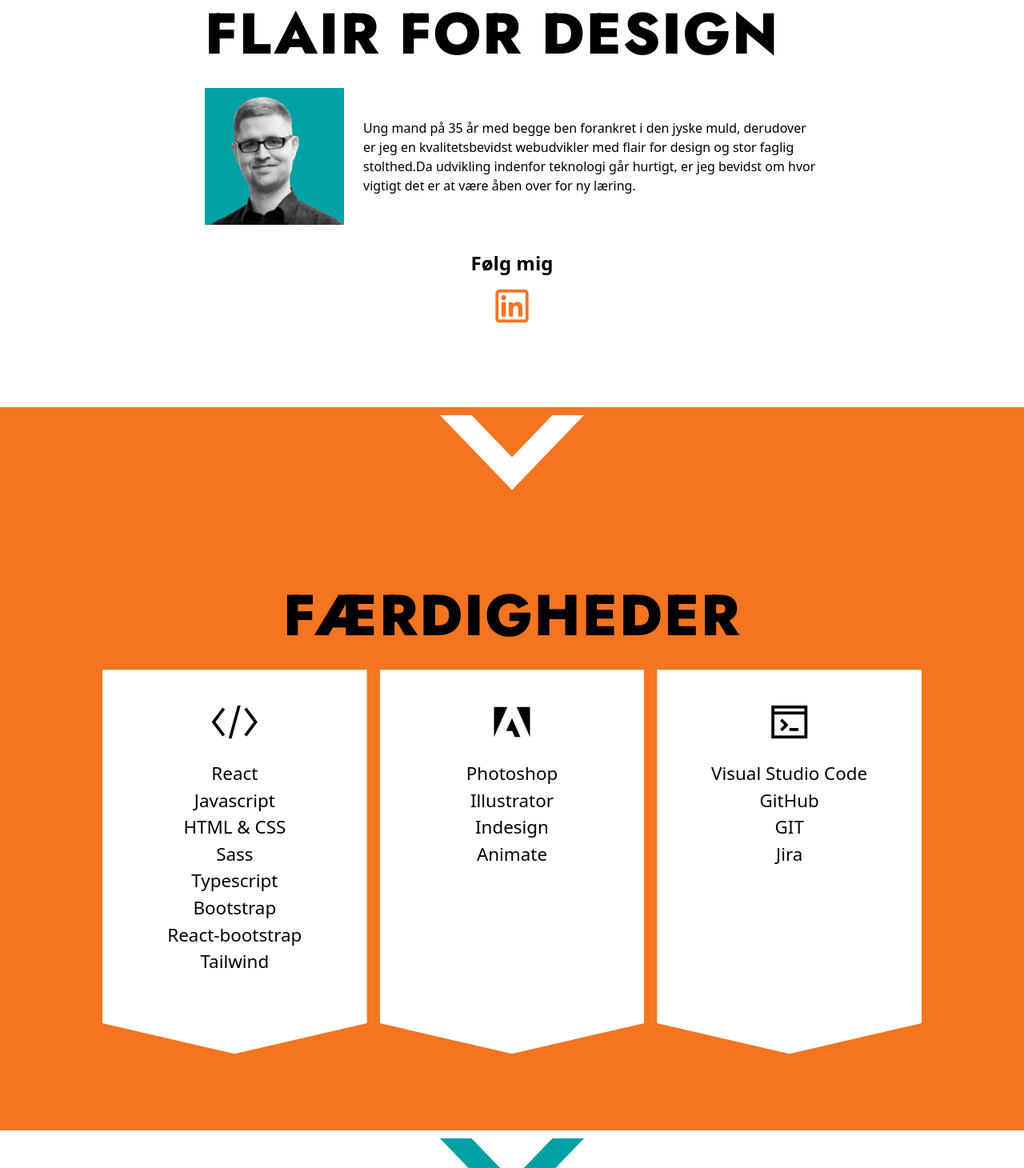
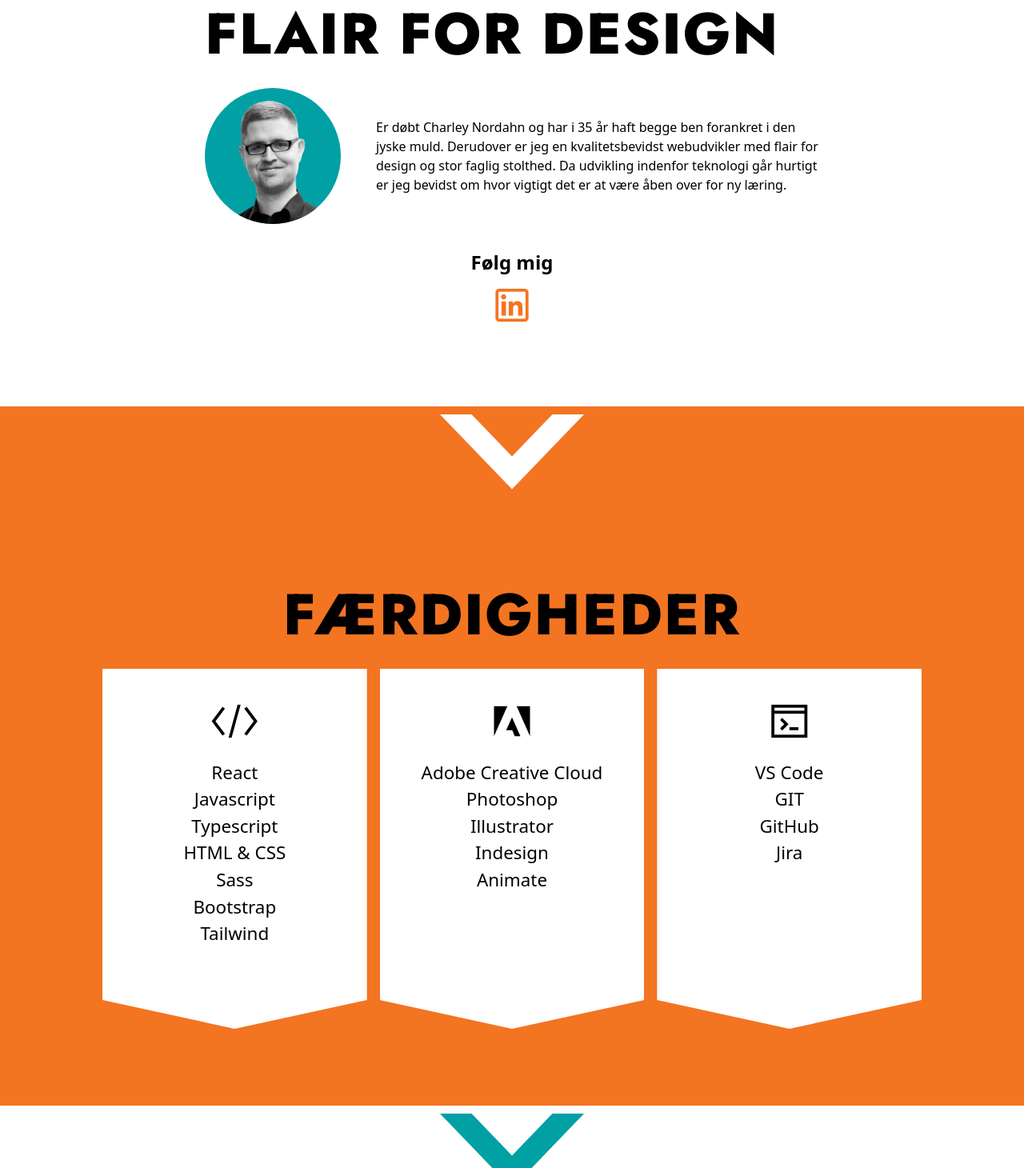
Before and after one commit to nordahn87/charleynordahn, a React (Create React App) app: page / in a window 1280 px wide. Shown: the part 1090-2550 px from the top of the page at 80% size. Built offline with nearby package versions, Linux system fonts and the light colour scheme.

Commit message:
Added new line

```diff
--- a/src/components/about.jsx
+++ b/src/components/about.jsx
@@ -14,13 +14,15 @@ const About = () => {
                             Webudvikler med flair for design
                         </h1>
                         <div className="grid sm:grid-cols-4 gap-6">
-                            <div className="grid place-content-center md:place-content-start">
-                                <img src="/assets/profile.png" alt="Profil billede" className="profile-img" />
+                            <div className="grid place-content-center md:place-content-start" >
+                                <div className="bg-blue w-[170px] h-[170px] overflow-hidden rounded-full relative">
+                                    <img src="/assets/profile.png" alt="Profil billede" className="left-[10px] top-[5px] absolute" />
+                                </div>
                             </div>
-                            <p className="font-regular text-base grid sm:col-span-3 content-center">
-                                Ung mand på 35 år med begge ben forankret i den jyske muld, derudover er jeg en kvalitetsbevidst webudvikler med flair
-                                for design og stor faglig stolthed.Da udvikling indenfor teknologi går hurtigt, er jeg bevidst om hvor vigtigt det er
-                                at være åben over for ny læring.
+                            <p className="font-regular text-base grid sm:col-span-3 pl-4 content-center">
+                                Er døbt Charley Nordahn og har i 35 år haft begge ben forankret i den jyske muld.
+                                Derudover er jeg en kvalitetsbevidst webudvikler med flair for design og stor faglig stolthed.
+                                Da udvikling indenfor teknologi går hurtigt er jeg bevidst om hvor vigtigt det er at være åben over for ny læring.
                             </p>
                         </div>
                     </section>
--- a/src/components/contact.jsx
+++ b/src/components/contact.jsx
@@ -8,14 +8,13 @@ const Contact = () => {
                     <h3 className="font-bold text-2xl mb-2">Kontakt</h3>
                     <ul className="mb-8">
                         <li>Charley Nordahn</li>
-                        <li>61 65 56 64</li>
+                        <li><a href="tel:+4561655664" title="">61 65 56 64</a></li>
                         <li>mail@charleynordahn.dk</li>
                     </ul>
                     <h3 className="font-bold text-2xl mb-2">Reference</h3>
                     <ul className="mb-8">
                         <li>Lead Developer</li>
-                        <li>Per Bloch Andersen</li>
-                        <li>31 12 10 54</li>
+                        <li><a href="tel:+4531121054" title="">31 12 10 54</a></li>
                         <li>mail@perrep.dk</li>
                     </ul>
                     <FollowMe />
--- a/src/components/footer.jsx
+++ b/src/components/footer.jsx
@@ -1,8 +1,13 @@
 const Footer = () => {
     return (
         <>
-            <footer className="bg-orange h-[80px] flex w-full justify-center items-center">
-                <p className="text-white">Copyright Charley Nordahn &copy; 2022</p>
+            <footer className="bg-orange h-[80px] flex flex-col w-full justify-center items-center">
+                <p className="text-white mb-2">Copyright Charley Nordahn &copy; 2022</p>
+                <p
+                    className="text-sm"
+                    style={{ color: '#7c3303'}}
+
+                    >Udviklet i React og Tailwind</p>
             </footer>
         </>
     );
--- a/src/components/header.jsx
+++ b/src/components/header.jsx
@@ -5,7 +5,7 @@ const Header = () => {
     return (
         <header id="#" className="h-screen">
             <section className="h-full w-full flex flex-col justify-center items-center absolute p-4">
-                <Rhombus className="h-[90vh] w-full" />
+                <Rhombus className="h-[90vh] w-full mb-4 sm:mb-0" />
                     <HeaderButtons className="sm:hidden" />
             </section>
             <section className="grid grid-cols-2">
--- a/src/components/navigation.jsx
+++ b/src/components/navigation.jsx
@@ -5,7 +5,7 @@ import NavData from '../.data/navigation.json'
 
 const Navigation = () => {
     const [toggleMobileNavMenu, setToggleMobileNavMenu] = useState(false)
-    const [burger, setBurger] = useState(false)
+    const [burgerNav, setBurgerNav] = useState(false)
 
     const closeOpen = () => {
         setToggleMobileNavMenu(!toggleMobileNavMenu)
@@ -18,20 +18,20 @@ const Navigation = () => {
     }
 
     useEffect(() => {
-        const changeBurger = () => {
+        const changeBurgerNav = () => {
             if (window.scrollY >= 80) {
-                setBurger(true)
+                setBurgerNav(true)
             } else {
-                setBurger(false)
+                setBurgerNav(false)
             }
         }
-        window.addEventListener('scroll', changeBurger)
+        window.addEventListener('scroll', changeBurgerNav)
     });
 
     return (
         <nav className='fixed top-0 right-0 z-50'>
             <button
-                className={(burger ? 'bg-black' : '') + ' p-4 z-10 top-0 right-0 transition-all'}
+                className={(burgerNav ? 'bg-black' : '') + ' p-4 z-10 top-0 right-0 transition-all'}
                 onClick={closeOpen}>
                 <i className={(toggleMobileNavMenu ? 'la-times' : 'la-bars') + ' las text-4xl text-white'}></i>
             </button>
--- a/src/components/projects.jsx
+++ b/src/components/projects.jsx
@@ -39,7 +39,7 @@ const Projects = () => {
                 <h3 className="font-bold text-3xl md:text-left text-2xl sm:text-4xl text-black uppercase my-8 tracking-wide font-jost">
                     Logoer
                 </h3>
-                <div className="grid md:grid-cols-3 gap-16 w-full">
+                <div className="grid  lg:grid-cols-3 gap-16 sm:gap-24 lg:gap-10 w-[90%] lg:w-full">
                     {LogosData.map((item) => {
                         return (
                             <LogoItem
--- a/src/style/index.css
+++ b/src/style/index.css
@@ -7,11 +7,6 @@
 
 html {
   scroll-behavior: smooth;
-}
-
-.profile-img {
-    width: 180px;
-    background-color: #00a0a5;
 }
 
 .max-width-wrapper {
@@ -28,7 +23,7 @@ html {
     background-color: white;
     padding: 20px 20px 80px 20px;
     font-size: 1.4rem;
-    height: 480px;
+    height: 450px;
     clip-path: polygon(0% 0%, 100% 0, 100% 92%, 50% 100%, 0 92%);
 }
 
@@ -46,7 +41,3 @@ html {
 .homepage-item:hover .homepage-item-hover {
     filter: brightness(50%);
 }
-
-.kat {
-    transition: all 0.2s ease-in-out;
-}
```
Also changed, not shown: src/.data/skills.json, src/components/follow-me.jsx (line endings or trailing spaces), src/components/header/buttons.jsx (line endings or trailing spaces), src/components/projects/logos/item.jsx (line endings or trailing spaces), src/components/skills/item.jsx (line endings or trailing spaces).
